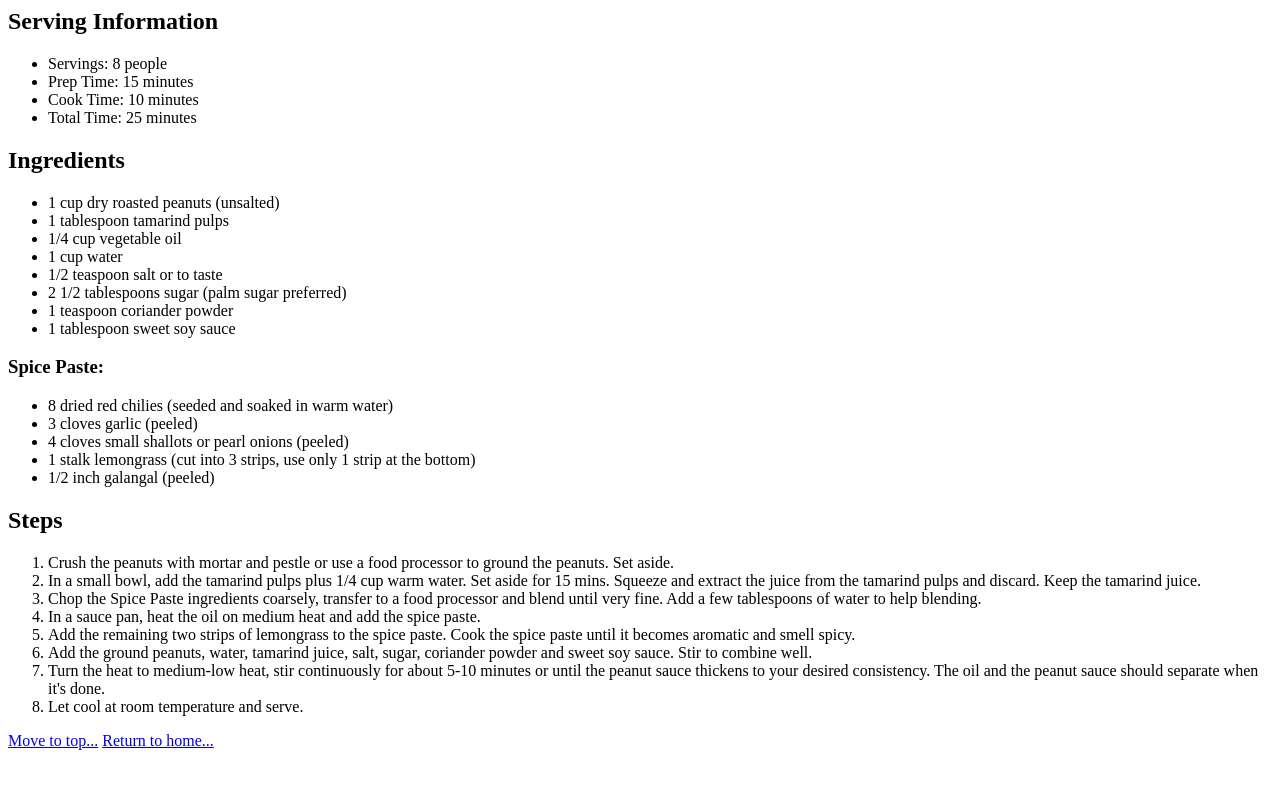
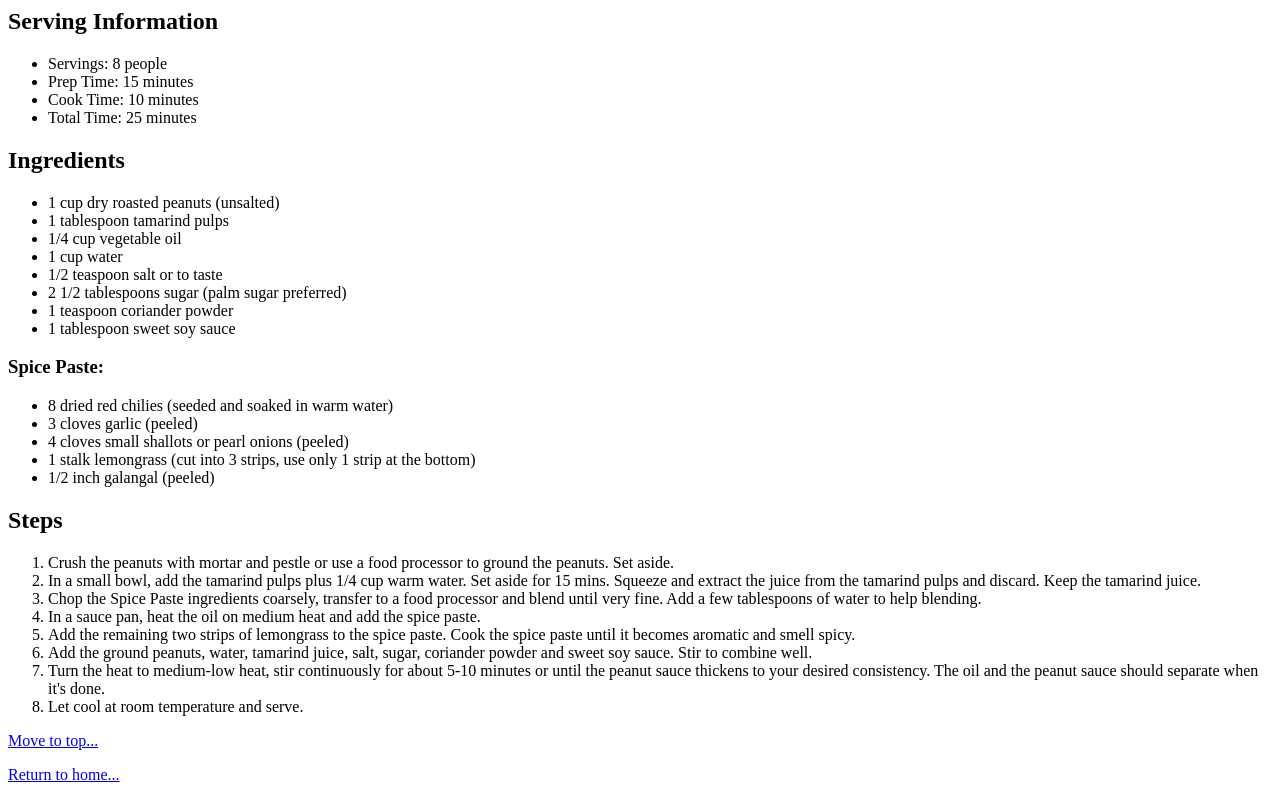
Before and after one commit to ikmalsaid/OdinProject-Recipes, a plain HTML site: page recipes/kuah-kacang.html in a window 1280 px wide. Shown: the part 430-1230 px from the top of the page. Before the commit the page ends 1188 px from the top, so only its background shows below. Drawn offline with Linux system fonts and the light colour scheme.

Commit message:
Updated recipes.

```diff
--- a/recipes/kuah-kacang.html
+++ b/recipes/kuah-kacang.html
@@ -51,7 +51,7 @@
         <li>Let cool at room temperature and serve.</li>
     </ol>
 
-    <a href="#">Move to top...</a>
-    <a href="./../index.html">Return to home...</a>
+    <p><a href="#">Move to top...</a></p>
+    <p><a href="./../index.html">Return to home...</a></p>
 
 </html>
```
Also changed, not shown: recipes/asam-pedas.html (+2 -2 lines).
